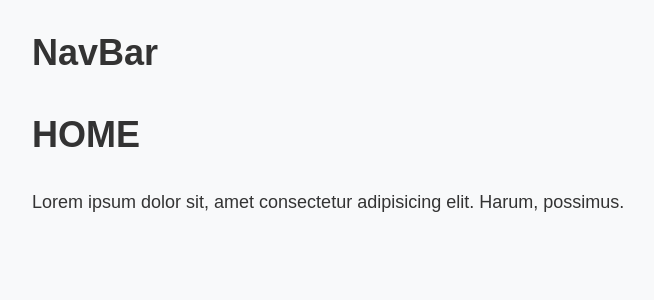
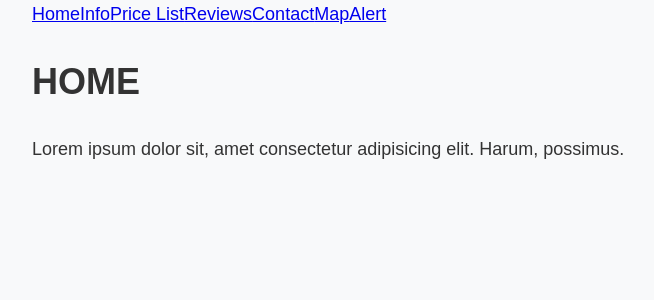
Before and after one commit to Vectari/serduszka-dwa, a React (Vite) app: page / in a window 1280 px wide. Shown: the top 300 px of the page, without its empty margins (8-662 px from the left). Built offline with nearby package versions, Linux system fonts and the light colour scheme.

Commit message:
feat: add NavLinks

```diff
--- a/src/components/NavBar/NavBar.jsx
+++ b/src/components/NavBar/NavBar.jsx
@@ -1,3 +1,15 @@
+import { NavLink } from "react-router-dom";
+
 export function NavBar() {
-  return <h1>NavBar</h1>;
+  return (
+    <>
+      <NavLink to="/">Home</NavLink>
+      <NavLink to="/info">Info</NavLink>
+      <NavLink to="/pricelist">Price List</NavLink>
+      <NavLink to="/reviews">Reviews</NavLink>
+      <NavLink to="/contact">Contact</NavLink>
+      <NavLink to="/map">Map</NavLink>
+      <NavLink to="/alert">Alert</NavLink>
+    </>
+  );
 }
```
